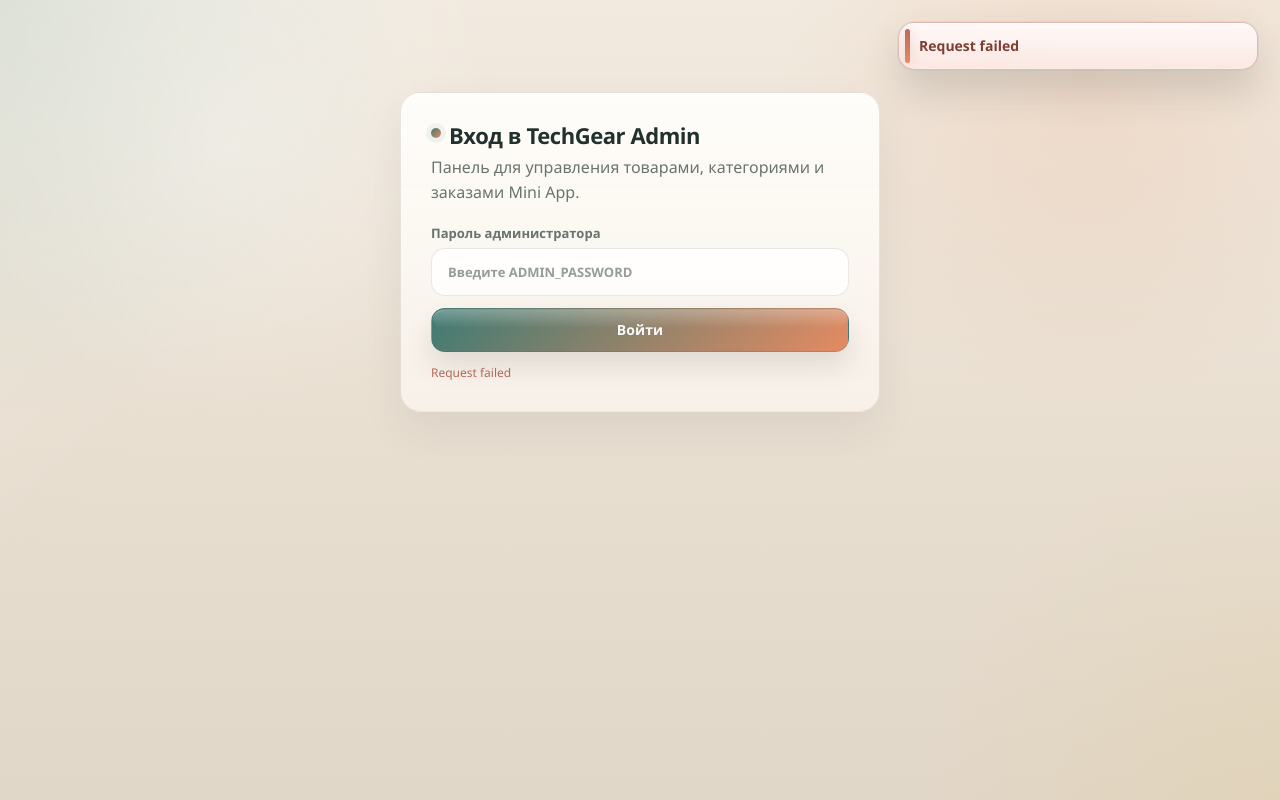
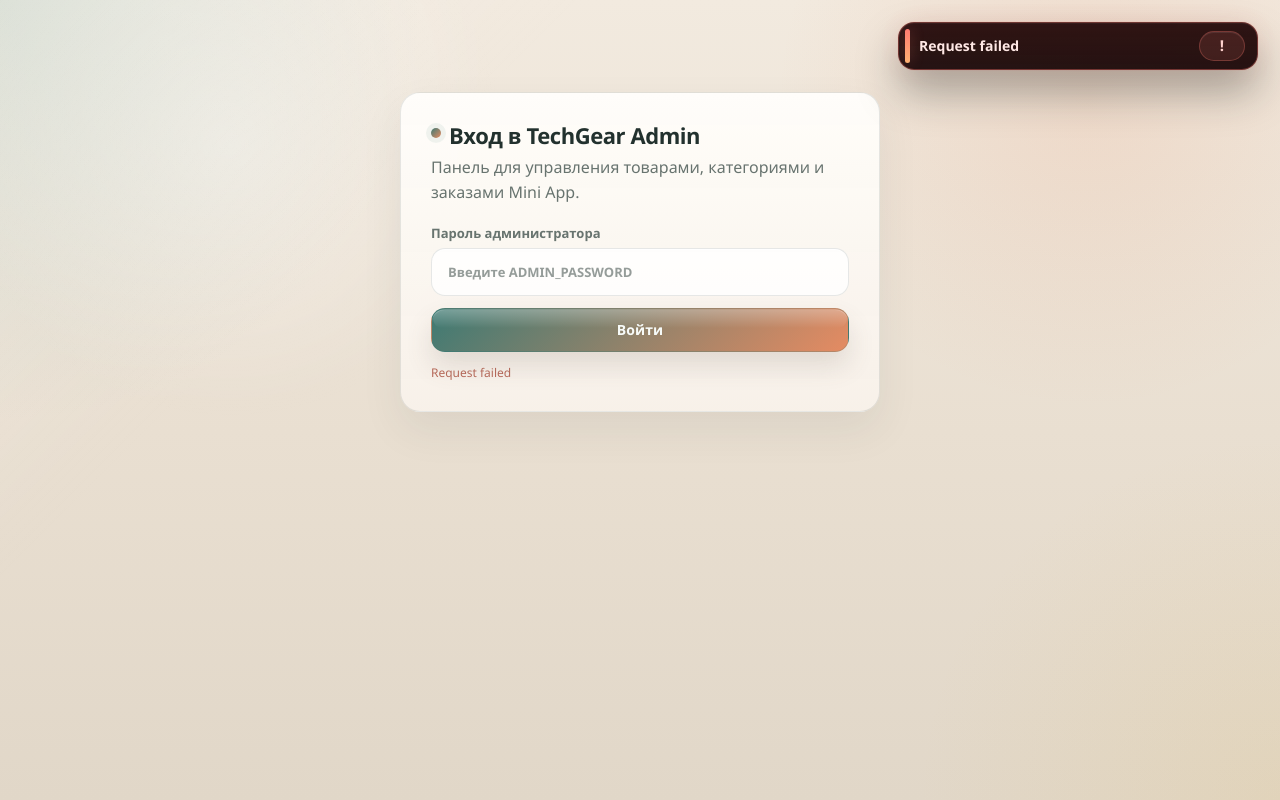
Before and after one commit to Atomotin/techgear-miniapp, a website: page public/admin.html in a window 1280 px wide. Both pictures are taken after a click on the button "Войти". Drawn offline with Linux system fonts and the light colour scheme; no server answers.

Commit message:
Refine toast visibility across app and admin

```diff
--- a/public/css/admin.css
+++ b/public/css/admin.css
@@ -427,16 +427,19 @@
   overflow: hidden;
   padding: 13px 15px;
   padding-left: 20px;
+  padding-right: 52px;
   border-radius: 16px;
-  border: 1px solid rgba(62, 122, 115, 0.3);
+  border: 1px solid rgba(109, 223, 196, 0.32);
   background:
-    linear-gradient(180deg, rgba(255, 253, 249, 0.995), rgba(241, 249, 245, 0.975)),
-    linear-gradient(135deg, rgba(62, 122, 115, 0.12), rgba(224, 188, 103, 0.08));
-  color: var(--text);
+    linear-gradient(180deg, rgba(19, 34, 31, 0.98), rgba(11, 21, 19, 0.96)),
+    linear-gradient(135deg, rgba(109, 223, 196, 0.12), rgba(224, 188, 103, 0.08));
+  color: #f4fffb;
   box-shadow:
-    0 20px 38px rgba(57, 65, 62, 0.18),
-    0 0 0 1px rgba(62, 122, 115, 0.06),
-    inset 0 1px 0 rgba(255, 255, 255, 0.72);
+    0 22px 42px rgba(24, 32, 30, 0.34),
+    0 0 0 1px rgba(109, 223, 196, 0.08),
+    0 0 24px rgba(109, 223, 196, 0.12),
+    inset 0 1px 0 rgba(255, 255, 255, 0.08);
+  backdrop-filter: blur(16px);
   font-size: 14px;
   font-weight: 600;
   line-height: 1.45;
@@ -449,34 +452,84 @@
   inset: 6px auto 6px 6px;
   width: 5px;
   border-radius: 999px;
-  background: linear-gradient(180deg, var(--accent), var(--accent-gold));
-  box-shadow: 0 0 12px rgba(62, 122, 115, 0.22);
+  background: linear-gradient(180deg, #6ddfc4, #f0d36f);
+  box-shadow: 0 0 14px rgba(109, 223, 196, 0.34);
+}
+
+.toast::after {
+  content: "OK";
+  position: absolute;
+  top: 50%;
+  right: 12px;
+  transform: translateY(-50%);
+  min-width: 28px;
+  height: 28px;
+  padding: 0 8px;
+  display: inline-flex;
+  align-items: center;
+  justify-content: center;
+  border-radius: 999px;
+  background: rgba(109, 223, 196, 0.12);
+  border: 1px solid rgba(109, 223, 196, 0.28);
+  color: #baf7ea;
+  font-size: 10px;
+  font-weight: 800;
+  letter-spacing: 0.08em;
+  box-shadow: inset 0 1px 0 rgba(255, 255, 255, 0.08);
 }
 
 .toast.warning {
-  border-color: rgba(224, 188, 103, 0.38);
+  border-color: rgba(240, 211, 111, 0.34);
   background:
-    linear-gradient(180deg, rgba(255, 251, 242, 0.995), rgba(249, 236, 199, 0.975)),
-    linear-gradient(135deg, rgba(224, 188, 103, 0.18), rgba(229, 139, 98, 0.08));
-  color: #725215;
+    linear-gradient(180deg, rgba(43, 30, 11, 0.98), rgba(28, 20, 8, 0.96)),
+    linear-gradient(135deg, rgba(240, 211, 111, 0.14), rgba(229, 139, 98, 0.08));
+  color: #fff1be;
+  box-shadow:
+    0 22px 42px rgba(24, 32, 30, 0.34),
+    0 0 0 1px rgba(240, 211, 111, 0.08),
+    0 0 24px rgba(240, 211, 111, 0.12),
+    inset 0 1px 0 rgba(255, 255, 255, 0.06);
 }
 
 .toast.warning::before {
-  background: linear-gradient(180deg, var(--accent-gold), var(--accent-warm));
-  box-shadow: 0 0 12px rgba(224, 188, 103, 0.28);
+  background: linear-gradient(180deg, #f0d36f, #ffb173);
+  box-shadow: 0 0 14px rgba(240, 211, 111, 0.3);
+}
+
+.toast.warning::after {
+  content: "!";
+  background: rgba(240, 211, 111, 0.12);
+  border-color: rgba(240, 211, 111, 0.3);
+  color: #ffe7a0;
+  font-size: 15px;
+  letter-spacing: 0;
 }
 
 .toast.error {
-  border-color: rgba(184, 106, 90, 0.4);
+  border-color: rgba(255, 122, 112, 0.34);
   background:
-    linear-gradient(180deg, rgba(255, 249, 247, 0.995), rgba(251, 232, 227, 0.975)),
-    linear-gradient(135deg, rgba(184, 106, 90, 0.16), rgba(229, 139, 98, 0.08));
-  color: #7e3f33;
+    linear-gradient(180deg, rgba(43, 16, 16, 0.98), rgba(28, 10, 10, 0.96)),
+    linear-gradient(135deg, rgba(255, 122, 112, 0.15), rgba(229, 139, 98, 0.08));
+  color: #ffe8e5;
+  box-shadow:
+    0 22px 42px rgba(24, 32, 30, 0.34),
+    0 0 0 1px rgba(255, 122, 112, 0.08),
+    0 0 24px rgba(255, 122, 112, 0.12),
+    inset 0 1px 0 rgba(255, 255, 255, 0.04);
 }
 
 .toast.error::before {
-  background: linear-gradient(180deg, var(--danger), var(--accent-warm));
-  box-shadow: 0 0 12px rgba(184, 106, 90, 0.26);
+  background: linear-gradient(180deg, #ff7a70, #ffb173);
+  box-shadow: 0 0 14px rgba(255, 122, 112, 0.3);
+}
+
+.toast.error::after {
+  content: "!";
+  background: rgba(255, 122, 112, 0.12);
+  border-color: rgba(255, 122, 112, 0.28);
+  color: #ffd2ce;
+  font-size: 15px;
+  letter-spacing: 0;
 }
 
 @keyframes toast-in {
--- a/public/css/main.css
+++ b/public/css/main.css
@@ -2124,6 +2124,7 @@
       overflow: hidden;
       padding: 14px 16px;
       padding-left: 20px;
+      padding-right: 52px;
       border-radius: 16px;
       border: 1px solid rgba(198, 255, 51, 0.4);
       background:
@@ -2154,6 +2155,28 @@
       box-shadow: 0 0 14px rgba(198, 255, 51, 0.4);
     }
 
+    .toast::after {
+      content: "OK";
+      position: absolute;
+      top: 50%;
+      right: 12px;
+      transform: translateY(-50%);
+      min-width: 28px;
+      height: 28px;
+      padding: 0 8px;
+      display: inline-flex;
+      align-items: center;
+      justify-content: center;
+      border-radius: 999px;
+      background: rgba(198, 255, 51, 0.12);
+      border: 1px solid rgba(198, 255, 51, 0.3);
+      color: #dfff8e;
+      font-size: 10px;
+      font-weight: 800;
+      letter-spacing: 0.08em;
+      box-shadow: inset 0 1px 0 rgba(255, 255, 255, 0.06);
+    }
+
     .toast.info {
       border-color: rgba(123, 214, 255, 0.5);
       color: #edf8ff;
@@ -2169,6 +2192,15 @@
     .toast.info::before {
       background: linear-gradient(180deg, #7bd6ff 0%, #b7f0ff 100%);
       box-shadow: 0 0 14px rgba(123, 214, 255, 0.42);
+    }
+
+    .toast.info::after {
+      content: "i";
+      background: rgba(123, 214, 255, 0.12);
+      border-color: rgba(123, 214, 255, 0.34);
+      color: #bfefff;
+      font-size: 14px;
+      letter-spacing: 0;
     }
 
     .music-fab {
@@ -2229,6 +2261,15 @@
       box-shadow: 0 0 14px rgba(255, 107, 107, 0.4);
     }
 
+    .toast.error::after {
+      content: "!";
+      background: rgba(255, 107, 107, 0.12);
+      border-color: rgba(255, 107, 107, 0.36);
+      color: #ffd3d3;
+      font-size: 15px;
+      letter-spacing: 0;
+    }
+
     .toast.is-leaving {
       opacity: 0;
       transform: translateY(8px);
```
